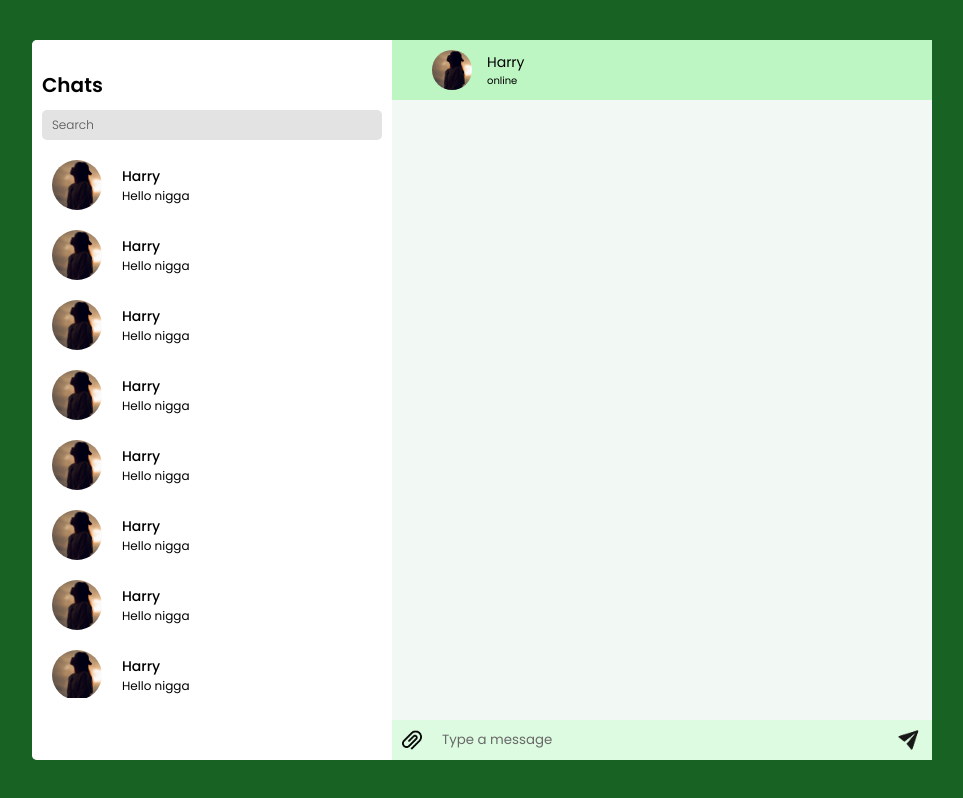
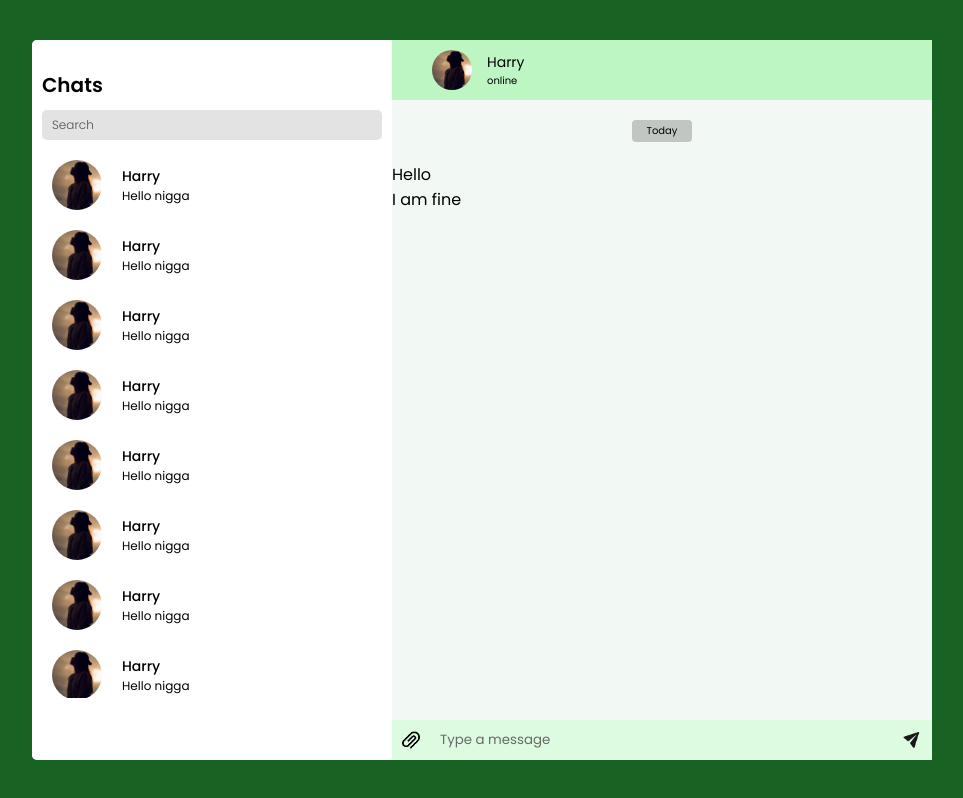
Before and after one commit to harishihan-c/Real-Time-Chat-App, a React (Vite) app: page /Chat in a window 1280 px wide. Shown: the whole page, without its empty margins (158-1121 px from the left). Built offline with nearby package versions, Linux system fonts and the light colour scheme.

Commit message:
ft: add date button on message box

```diff
--- a/src/Components/ChatBox/ChatBox.css
+++ b/src/Components/ChatBox/ChatBox.css
@@ -59,12 +59,35 @@
     cursor: pointer;
 }
 .chatbox-bottom .attach{
-    width: 20px;
+    width: 18px;
     margin-left: 10px;
 }
 
 .chatbox-bottom .send{
-    width: 28px;
+    width: 22px;
     margin-right: 10px;
     cursor: pointer;
 }
+
+.chatbox-message{
+    height: calc(100% - 100px);
+    display: flex;
+    flex-direction: column;
+    overflow-y: scroll;
+}
+
+.chatbox-message .message-date{
+    width: 60px;
+    margin: 20px auto;
+    padding: 3px;
+    border-radius: 4px;
+    background-color: rgba(104, 104, 104, 0.35);
+    display: flex;
+    align-items: center;
+    justify-content: center;
+
+}
+
+.message-date span{
+    font-size: 10px;
+}
--- a/src/Components/ChatBox/ChatBox.jsx
+++ b/src/Components/ChatBox/ChatBox.jsx
@@ -11,6 +11,20 @@ const ChatBox = () => {
                 <p> Harry <span>online</span></p>
             </div>
 
+            <div className="chatbox-message">
+                <div className="message-date">
+                    <span>Today</span>
+                </div>
+
+                <div className="r-message">
+                    <span>Hello</span>
+                </div>
+
+                <div className="s-message">
+                    <span>I am fine</span>
+                </div>
+            </div>
+
             <div className="chatbox-bottom">
                 <input type="file" id="image" accept="image/jpeg, image/png" hidden/>
                 <label htmlFor="image"> <img className="attach" src={assets.attach}/></label>
```
